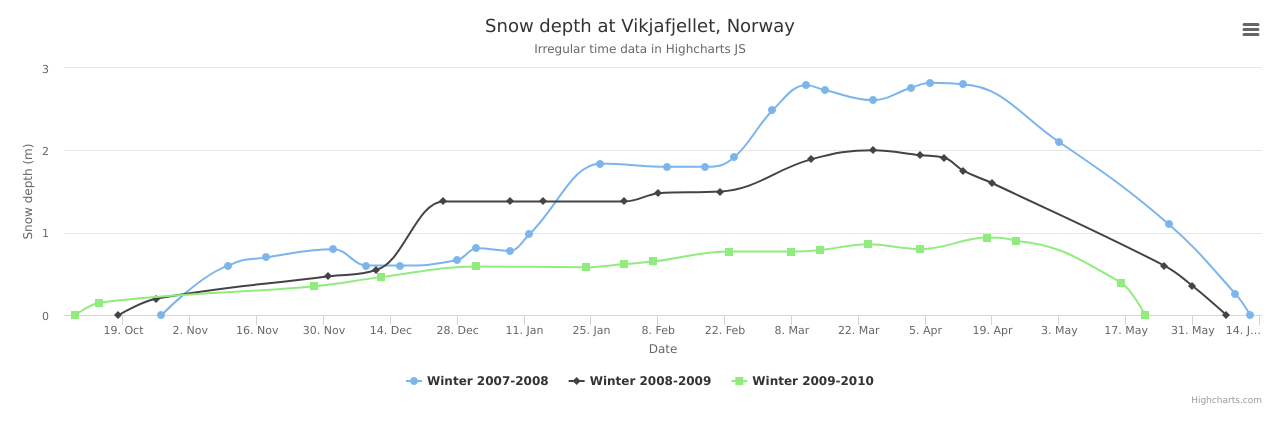
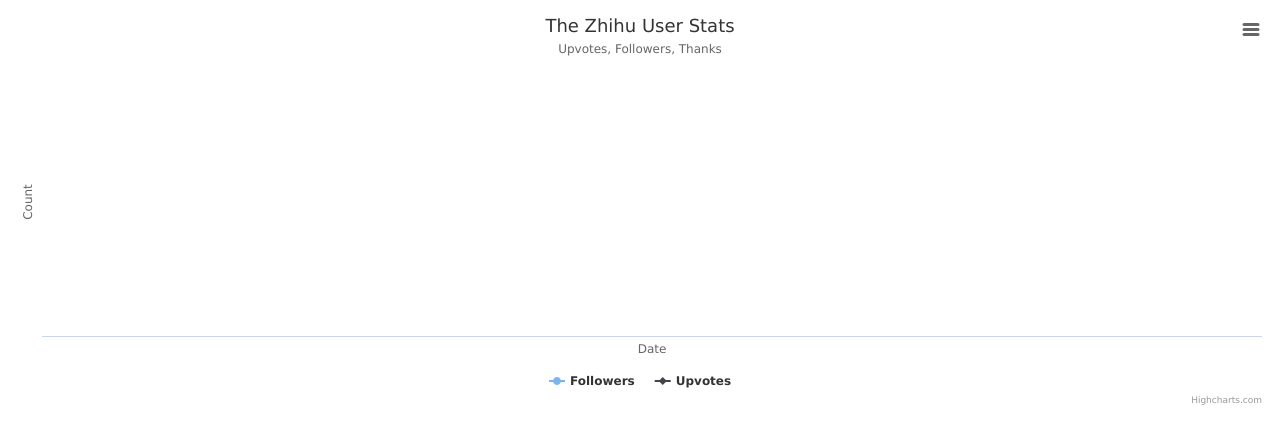
Before and after one commit to darouwan/ZhihuCrawler, a Django app: a page that uses mysite/input_user/templates/input_user/display.html in a window 1280 px wide. Shown: the top 444 px of the page. Run offline with Django 3.2, Linux system fonts and the light colour scheme; data comes from the database, SQL or seed files in the repository; both versions use the stored data as it was after the commit; some libraries are stand-ins or nearby versions.

Commit message:
修正折线图上tooltip的问题，采集间隔修改为12小时

```diff
--- a/main.py
+++ b/main.py
@@ -13,4 +13,4 @@
         candidates_list = db.get_all_candidates()
         for candidate in candidates_list:
             grab_web.discoverProfile(base_url + candidate, candidate)
-        time.sleep(20 * 60)
+        time.sleep(12 * 60 * 60)
--- a/mysite/input_user/templates/input_user/display.html
+++ b/mysite/input_user/templates/input_user/display.html
@@ -13,14 +13,17 @@
                     type: 'spline'
                 },
                 title: {
-            text: 'Snow depth at Vikjafjellet, Norway'
+                    text: 'The Zhihu User Stats'
                 },
                 subtitle: {
-            text: 'Irregular time data in Highcharts JS'
+                    text: 'Upvotes, Followers, Thanks'
                 },
                 xAxis: {
                     type: 'datetime',
                     dateTimeLabelFormats: { // don't display the dummy year
+                        minute: '%H:%M',
+                        hour: '%H:%M',
+                        day: '%e. %b',
                         month: '%e. %b',
                         year: '%b'
                     },
@@ -30,13 +33,13 @@
                 },
                 yAxis: {
                     title: {
-                text: 'Snow depth (m)'
+                        text: 'Count'
                     },
                     min: 0
                 },
                 tooltip: {
                     headerFormat: '<b>{series.name}</b><br>',
-            pointFormat: '{point.x:%e. %b}: {point.y:.2f} m'
+                    pointFormat: '{point.x: %b.%e %H:%M }: {point.y} '
                 },
 
                 plotOptions: {
@@ -48,82 +51,28 @@
                 },
 
                 series: [{
-            name: 'Winter 2007-2008',
+                    name: 'Followers',
                     // Define the data points. All series have a dummy year
                     // of 1970/71 in order to be compared on the same x axis. Note
                     // that in JavaScript, months start at 0 for January, 1 for February etc.
                     data: [
-                [Date.UTC(1970,  9, 27), 0   ],
-                [Date.UTC(1970, 10, 10), 0.6 ],
-                [Date.UTC(1970, 10, 18), 0.7 ],
-                [Date.UTC(1970, 11,  2), 0.8 ],
-                [Date.UTC(1970, 11,  9), 0.6 ],
-                [Date.UTC(1970, 11, 16), 0.6 ],
-                [Date.UTC(1970, 11, 28), 0.67],
-                [Date.UTC(1971,  0,  1), 0.81],
-                [Date.UTC(1971,  0,  8), 0.78],
-                [Date.UTC(1971,  0, 12), 0.98],
-                [Date.UTC(1971,  0, 27), 1.84],
-                [Date.UTC(1971,  1, 10), 1.80],
-                [Date.UTC(1971,  1, 18), 1.80],
-                [Date.UTC(1971,  1, 24), 1.92],
-                [Date.UTC(1971,  2,  4), 2.49],
-                [Date.UTC(1971,  2, 11), 2.79],
-                [Date.UTC(1971,  2, 15), 2.73],
-                [Date.UTC(1971,  2, 25), 2.61],
-                [Date.UTC(1971,  3,  2), 2.76],
-                [Date.UTC(1971,  3,  6), 2.82],
-                [Date.UTC(1971,  3, 13), 2.8 ],
-                [Date.UTC(1971,  4,  3), 2.1 ],
-                [Date.UTC(1971,  4, 26), 1.1 ],
-                [Date.UTC(1971,  5,  9), 0.25],
-                [Date.UTC(1971,  5, 12), 0   ]
+                        {% for entry in followers_list %}
+                            [{{entry.0}}, {{entry.1}}],
+                        {% endfor %}
+
                     ]
-        }, {
-            name: 'Winter 2008-2009',
+                },
+                    {
+                        name: 'Upvotes',
+
                         data: [
-                [Date.UTC(1970,  9, 18), 0   ],
-                [Date.UTC(1970,  9, 26), 0.2 ],
-                [Date.UTC(1970, 11,  1), 0.47],
-                [Date.UTC(1970, 11, 11), 0.55],
-                [Date.UTC(1970, 11, 25), 1.38],
-                [Date.UTC(1971,  0,  8), 1.38],
-                [Date.UTC(1971,  0, 15), 1.38],
-                [Date.UTC(1971,  1,  1), 1.38],
-                [Date.UTC(1971,  1,  8), 1.48],
-                [Date.UTC(1971,  1, 21), 1.5 ],
-                [Date.UTC(1971,  2, 12), 1.89],
-                [Date.UTC(1971,  2, 25), 2.0 ],
-                [Date.UTC(1971,  3,  4), 1.94],
-                [Date.UTC(1971,  3,  9), 1.91],
-                [Date.UTC(1971,  3, 13), 1.75],
-                [Date.UTC(1971,  3, 19), 1.6 ],
-                [Date.UTC(1971,  4, 25), 0.6 ],
-                [Date.UTC(1971,  4, 31), 0.35],
-                [Date.UTC(1971,  5,  7), 0   ]
+                            {% for entry in upvotes_list %}
+                                [{{entry.0}}, {{entry.1}}],
+                            {% endfor %}
+
                         ]
-        }, {
-            name: 'Winter 2009-2010',
-            data: [
-                [Date.UTC(1970,  9,  9), 0   ],
-                [Date.UTC(1970,  9, 14), 0.15],
-                [Date.UTC(1970, 10, 28), 0.35],
-                [Date.UTC(1970, 11, 12), 0.46],
-                [Date.UTC(1971,  0,  1), 0.59],
-                [Date.UTC(1971,  0, 24), 0.58],
-                [Date.UTC(1971,  1,  1), 0.62],
-                [Date.UTC(1971,  1,  7), 0.65],
-                [Date.UTC(1971,  1, 23), 0.77],
-                [Date.UTC(1971,  2,  8), 0.77],
-                [Date.UTC(1971,  2, 14), 0.79],
-                [Date.UTC(1971,  2, 24), 0.86],
-                [Date.UTC(1971,  3,  4), 0.8 ],
-                [Date.UTC(1971,  3, 18), 0.94],
-                [Date.UTC(1971,  3, 24), 0.9 ],
-                [Date.UTC(1971,  4, 16), 0.39],
-                [Date.UTC(1971,  4, 21), 0   ]
+                    }
                 ]
-        }]
             });
         });
 
--- a/mysite/input_user/views.py
+++ b/mysite/input_user/views.py
@@ -1,4 +1,6 @@
 # Create your views here.
+import time
+
 from django.shortcuts import render
 
 from input_user.models import Candidates, Users
@@ -20,4 +22,13 @@
 def show(request, user_name):
     print(user_name)
     user_entry_list = Users.objects.filter(user_id=user_name)
-    return render(request, 'input_user/display.html')
+    followers_list = []
+    upvotes_list = []
+    thanks_list = []
+    for user_entry in user_entry_list:
+        utc_time = int(time.mktime(user_entry.time.timetuple()) * 1000)
+        followers_list.append((utc_time, user_entry.followers))
+        upvotes_list.append((utc_time, user_entry.upvotes))
+        thanks_list.append((utc_time, user_entry.thanks))
+    context = {'followers_list': followers_list, 'upvotes_list': upvotes_list, 'thanks_list': thanks_list}
+    return render(request, 'input_user/display.html', context)
```
Also changed, not shown: mysite/db.sqlite3. Lines whose indentation alone changed are shown as unchanged.
